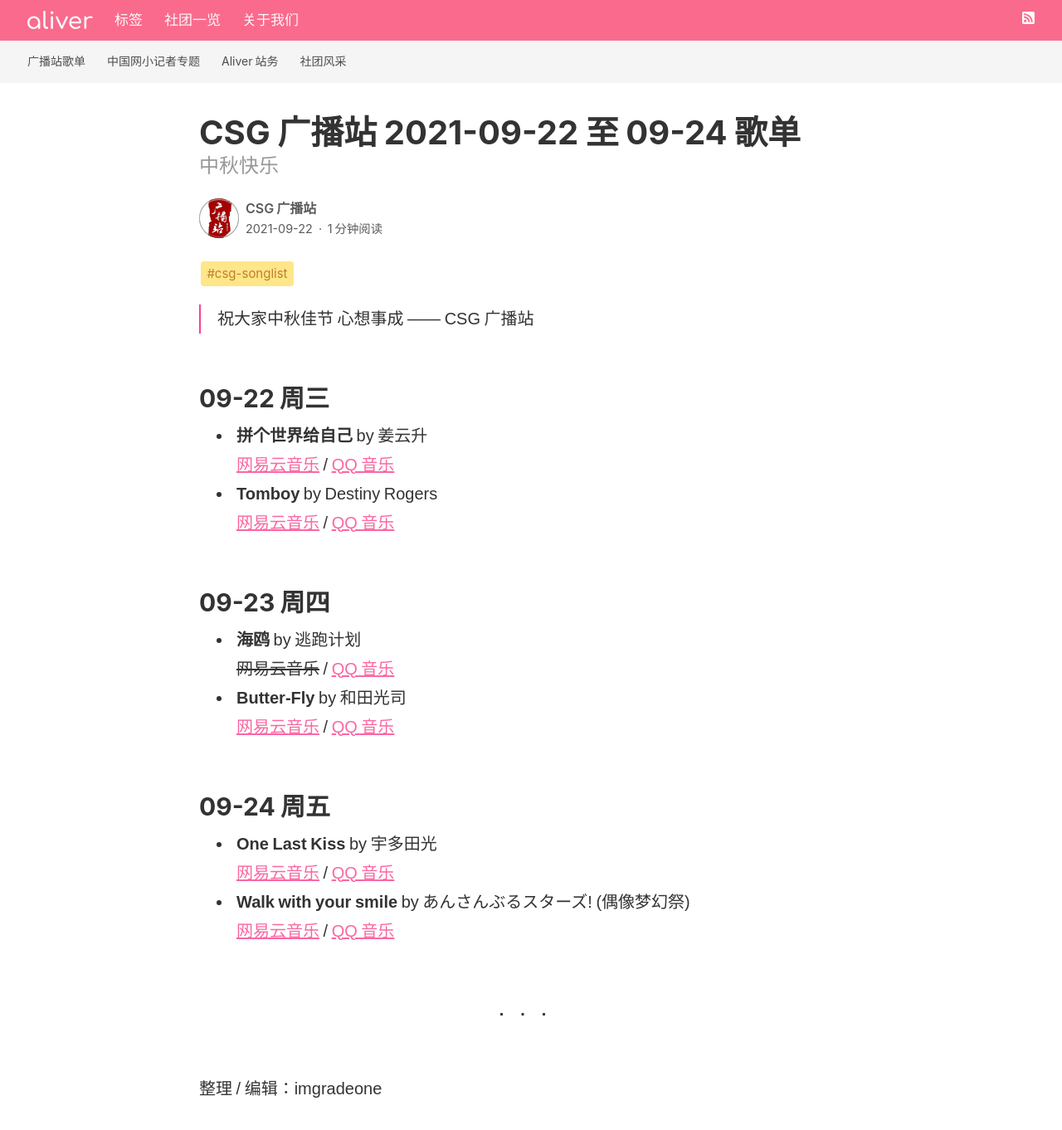
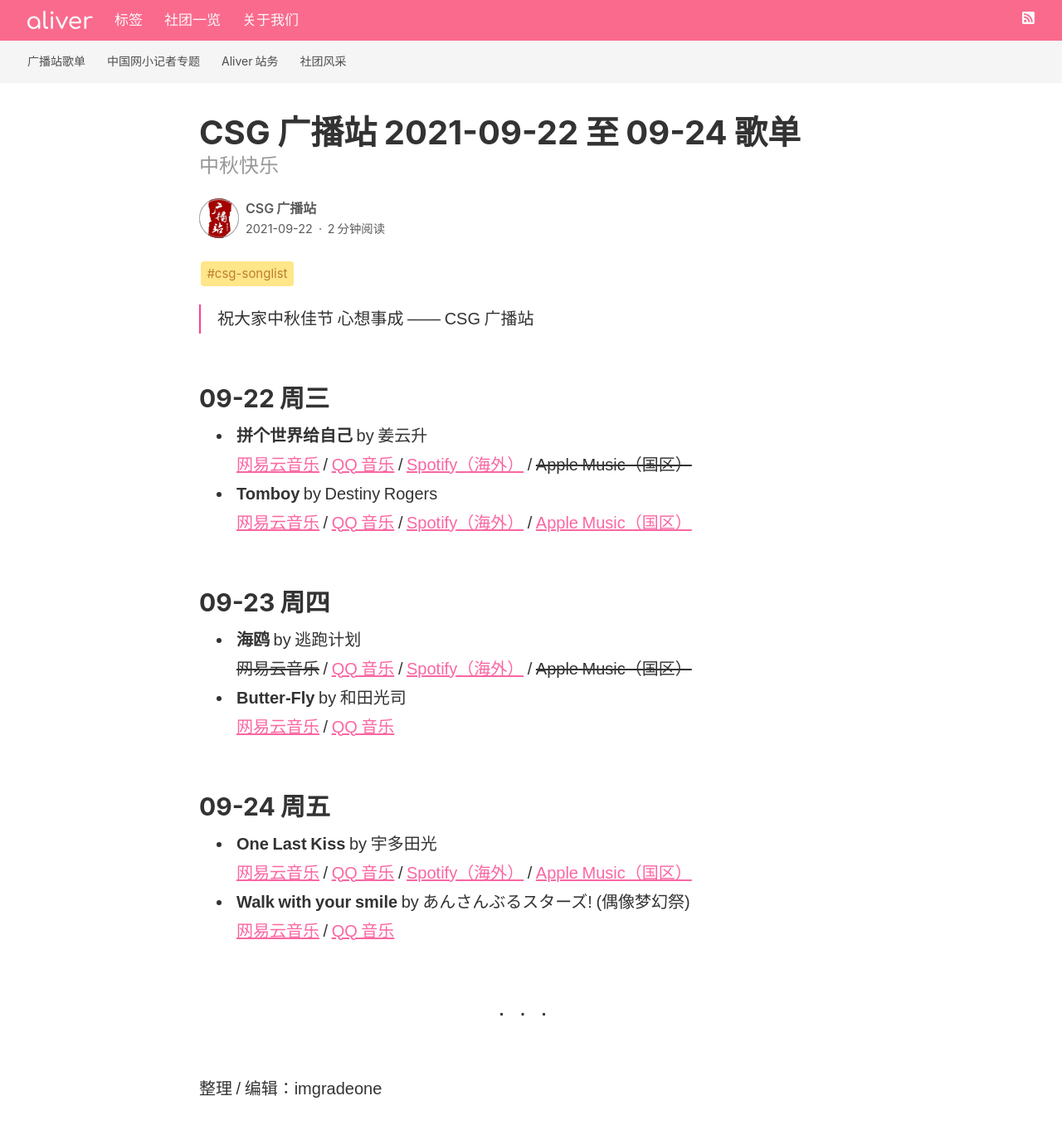
Before and after one commit to devswork-glzx/aliver, a Jekyll site: the page built from _posts/2021-09-22-songlist-2021-09-22.md, in a window 1280 px wide and 1400 px high. Shown: the top 1362 px of the window at 83% size. Built offline with Jekyll 4.4.1, drawn with Linux system fonts in a browser that asks for light colours; our own code applies the rules of GitHub Pages for plain Markdown files.

Commit message:
songlist upd

```diff
--- a/_posts/2021-09-22-songlist-2021-09-22.md
+++ b/_posts/2021-09-22-songlist-2021-09-22.md
@@ -13,21 +13,21 @@
 ## 09-22 周三
 
 - **拼个世界给自己** by 姜云升
-  [网易云音乐](https://music.163.com/song?id=1849649776) / [QQ 音乐](https://y.qq.com/n/ryqq/songDetail/002hJHt127uz8l)
+  [网易云音乐](https://music.163.com/song?id=1849649776) / [QQ 音乐](https://y.qq.com/n/ryqq/songDetail/002hJHt127uz8l) / [Spotify（海外）](https://open.spotify.com/track/3eEuIQCRBZoFWoIyk7HXhE) / ~~Apple Music（国区）~~
 - **Tomboy** by Destiny Rogers
-  [网易云音乐](https://music.163.com/song?id=1349062060) / [QQ 音乐](https://y.qq.com/n/ryqq/songDetail/001Z1owX1ShRkK)
+  [网易云音乐](https://music.163.com/song?id=1349062060) / [QQ 音乐](https://y.qq.com/n/ryqq/songDetail/001Z1owX1ShRkK) / [Spotify（海外）](https://open.spotify.com/track/5Ti3fqGTfjUsSdylFNy0Ng) / [Apple Music（国区）](https://music.apple.com/cn/album/tomboy/1453199585?i=1453199595)
 
 ## 09-23 周四
 
 - **海鸥** by 逃跑计划
-  ~~网易云音乐~~ / [QQ 音乐](https://y.qq.com/n/ryqq/songDetail/003uguw12tnHX5)
+  ~~网易云音乐~~ / [QQ 音乐](https://y.qq.com/n/ryqq/songDetail/003uguw12tnHX5) / [Spotify（海外）](https://open.spotify.com/track/3TF5PCXcFb7Eqce9BP3bIF) / ~~Apple Music（国区）~~
 - **Butter-Fly** by 和田光司
   [网易云音乐](https://music.163.com/song?id=4940920) / [QQ 音乐](https://y.qq.com/n/ryqq/songDetail/004VoWCB3uwl8s)
 
 ## 09-24 周五
 
 - **One Last Kiss** by 宇多田光
-  [网易云音乐](https://music.163.com/song?id=1824020871) / [QQ 音乐](https://y.qq.com/n/ryqq/songDetail/003Rxsvb1Vwl5U)
+  [网易云音乐](https://music.163.com/song?id=1824020871) / [QQ 音乐](https://y.qq.com/n/ryqq/songDetail/003Rxsvb1Vwl5U) / [Spotify（海外）](https://open.spotify.com/track/5RhWszHMSKzb7KiXk4Ae0M) / [Apple Music（国区）](https://music.apple.com/cn/album/one-last-kiss/1542953969?i=1542953977)
 - **Walk with your smile** by あんさんぶるスターズ! (偶像梦幻祭)
   [网易云音乐](https://music.163.com/song?id=1817471712) / [QQ 音乐](https://y.qq.com/n/ryqq/songDetail/002Ryn2v48JbOu)
 
```
Also changed, not shown: _posts/2021-11-08-songlist-2021-11-08.md (+1 -1 lines).
